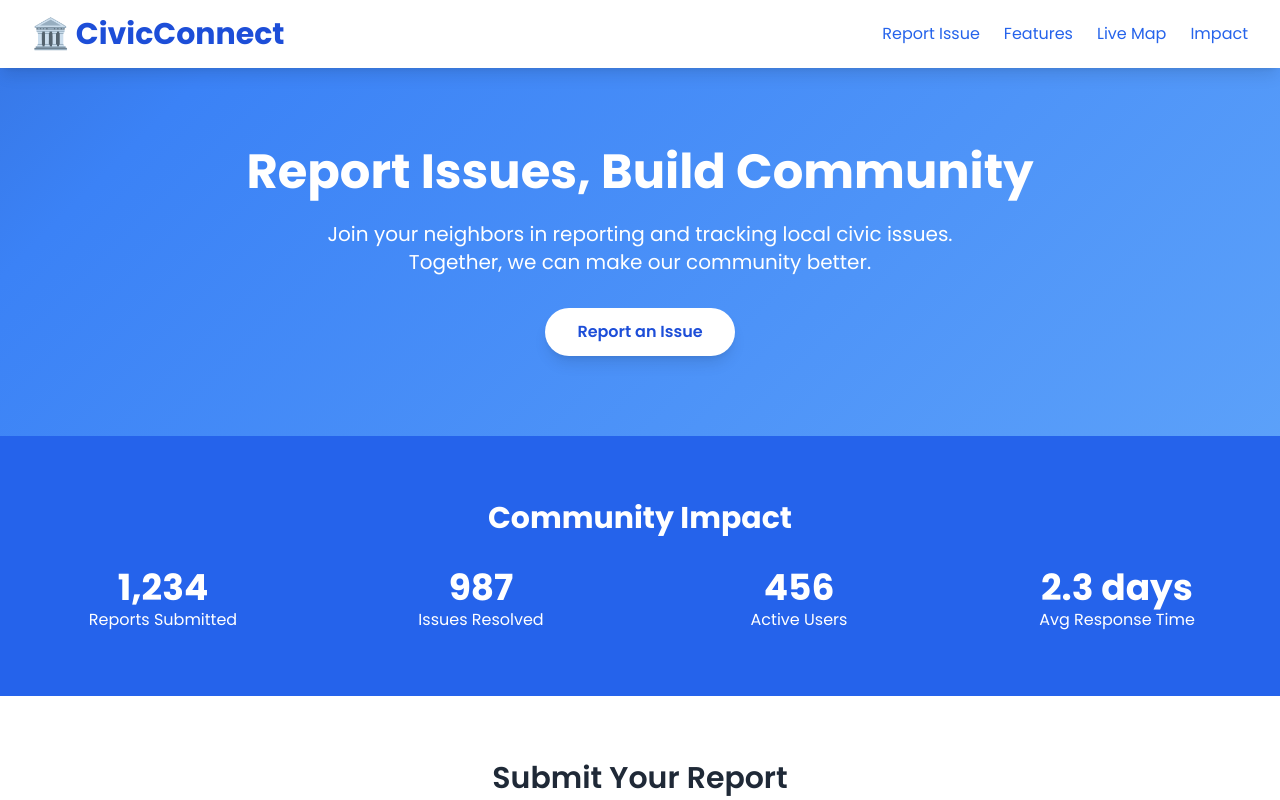
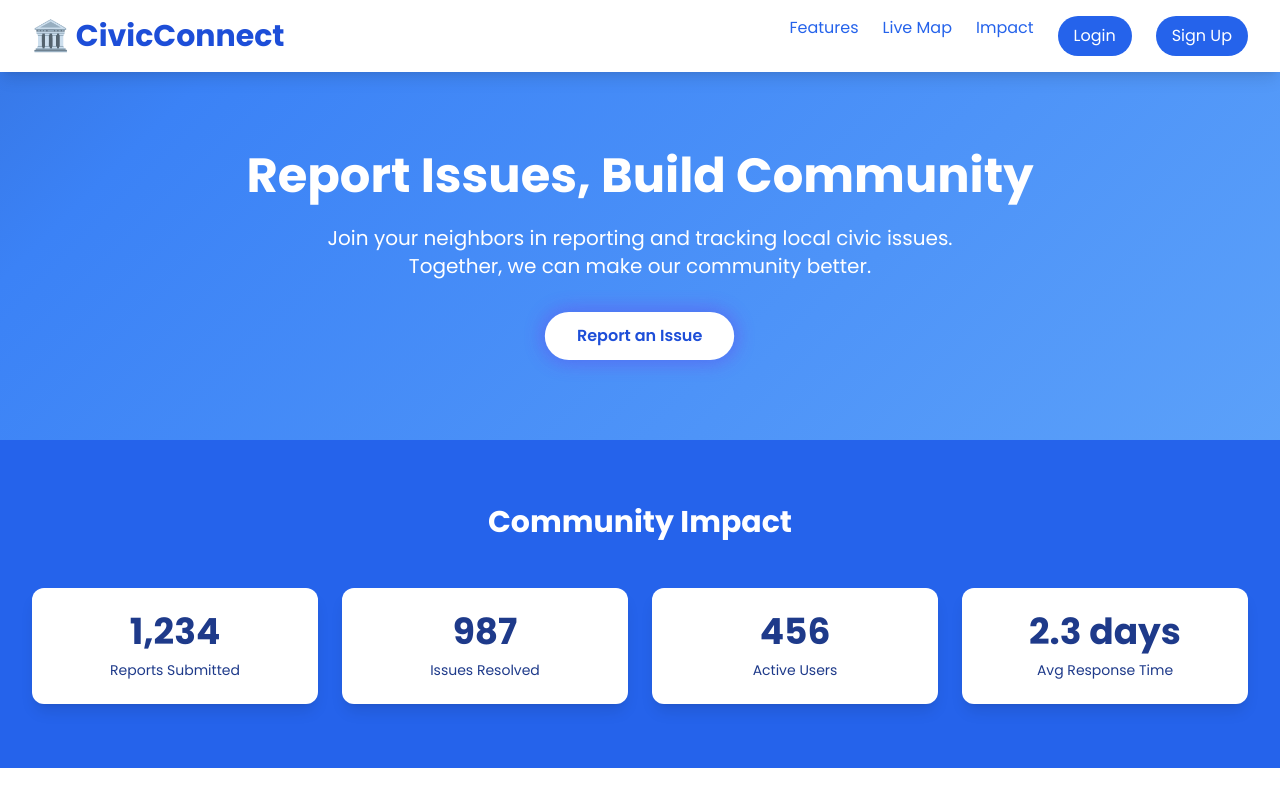
Before and after one commit to Tanmaya2171/CivicConnect, a plain HTML site: page index.html in a window 1280 px wide. Shown: the top 800 px of the page. Drawn offline with nearby package versions, Linux system fonts and the light colour scheme.

Commit message:
add some animation in hero and nav ba and add login and sign up features

```diff
--- a/index.html
+++ b/index.html
@@ -70,6 +70,57 @@
       font-size: 14px;
     }
   </style>
+  <style>
+  /* Animation for stat boxes */
+  @keyframes statsFadeIn {
+    0% {
+      opacity: 0;
+      transform: translateY(20px);
+    }
+    100% {
+      opacity: 1;
+      transform: translateY(0);
+    }
+  }
+  .animate-stats {
+    animation: statsFadeIn 0.6s ease-out forwards;
+  }
+  .animate-delay-100 { animation-delay: 0.3s; }
+  .animate-delay-200 { animation-delay: 0.4s; }
+  .animate-delay-300 { animation-delay: 0.5s; }
+  .animate-delay-400 { animation-delay: 0.6s; }
+  /* Enhance hover effect with bounce */
+  .transform.transition:hover {
+    transform: scale(1.05) translateY(-4px);
+    box-shadow: 0 8px 16px rgba(0, 0, 0, 0.2);
+    transition: transform 0.2s ease, box-shadow 0.2s ease;
+  }
+
+   /* Glow and Zoom animation for Report an Issue button */
+  @keyframes glowZoom {
+    0% {
+      transform: scale(1);
+      box-shadow: 0 0 10px 0 rgba(59, 130, 246, 0.7), 0 0 20px 0 rgba(147, 51, 234, 0.5);
+    }
+    50% {
+      transform: scale(1.15);
+      box-shadow: 0 0 20px 10px rgba(59, 130, 246, 0.4), 0 0 30px 15px rgba(147, 51, 234, 0.3);
+    }
+    100% {
+      transform: scale(1);
+      box-shadow: 0 0 10px 0 rgba(59, 130, 246, 0.7), 0 0 20px 0 rgba(147, 51, 234, 0.5);
+    }
+  }
+  .animate-glow-zoom {
+    animation: glowZoom 2s infinite ease-in-out;
+  }
+  /* Ensure hover effect works with animation */
+  .btn-primary:hover {
+    transform: scale(1.1) translateY(-2px);
+    box-shadow: 0 6px 16px rgba(0, 0, 0, 0.3), 0 0 15px rgba(59, 130, 246, 0.5);
+    transition: transform 0.2s ease, box-shadow 0.2s ease;
+  }
+</style>
 </head>
 <body class="bg-gray-50 text-gray-900">
 
@@ -78,10 +129,11 @@
     <div class="max-w-7xl mx-auto px-4 sm:px-6 lg:px-8 py-4 flex justify-between items-center">
       <h1 class="text-3xl font-bold text-blue-700 flex items-center">🏛️ CivicConnect</h1>
       <nav class="hidden md:flex space-x-6">
-        <a href="#report" class="text-blue-600 hover:text-blue-800 font-medium transition">Report Issue</a>
         <a href="#features" class="text-blue-600 hover:text-blue-800 font-medium transition">Features</a>
         <a href="#map" class="text-blue-600 hover:text-blue-800 font-medium transition">Live Map</a>
         <a href="#stats" class="text-blue-600 hover:text-blue-800 font-medium transition">Impact</a>
+        <a href="login.html" class="bg-blue-600 text-white py-2 px-4 rounded-full hover:bg-blue-700 transition btn-primary">Login</a>
+        <a href="register.html" class="bg-blue-600 text-white py-2 px-4 rounded-full hover:bg-blue-700 transition btn-primary">Sign Up</a>
         </nav>
       <button class="md:hidden text-blue-700">
         <svg xmlns="http://www.w3.org/2000/svg" class="h-6 w-6" fill="none" viewBox="0 0 24 24" stroke="currentColor">
@@ -91,24 +143,36 @@
     </div>
   </header>
 
-  <!-- Hero -->
+    <!-- Hero Section -->
   <section class="hero-bg text-white py-20">
-    <div class="max-w-7xl mx-auto px-4 text-center">
-      <h2 class="text-4xl md:text-5xl font-bold mb-6">Report Issues, Build Community</h2>
+  <div class="max-w-7xl mx-auto px-4 sm:px-6 lg:px-8 text-center">
+    <h2 class="text-4xl md:text-5xl font-bold mb-6 animate-fade-in">Report Issues, Build Community</h2>
     <p class="text-lg md:text-xl mb-8 max-w-2xl mx-auto">Join your neighbors in reporting and tracking local civic issues. Together, we can make our community better.</p>
-      <a href="#report" class="inline-block bg-white text-blue-700 font-semibold py-3 px-8 rounded-full btn-primary shadow-lg">Report an Issue</a>
+    <a href="#report" class="inline-block bg-white text-blue-700 font-semibold py-3 px-8 rounded-full btn-primary shadow-lg animate-glow-zoom">Report an Issue</a>
   </div>
 </section>
 
   <!-- Stats -->
   <section id="stats" class="bg-blue-600 text-white py-16 text-center">
-    <div class="max-w-7xl mx-auto px-4">
-      <h3 class="text-3xl font-bold mb-8">Community Impact</h3>
+  <div class="max-w-7xl mx-auto px-4 sm:px-6 lg:px-8">
+    <h3 class="text-3xl font-bold mb-12">Community Impact</h3>
     <div class="grid grid-cols-2 md:grid-cols-4 gap-6">
-        <div><div class="text-4xl font-bold">1,234</div><p>Reports Submitted</p></div>
-        <div><div class="text-4xl font-bold">987</div><p>Issues Resolved</p></div>
-        <div><div class="text-4xl font-bold">456</div><p>Active Users</p></div>
-        <div><div class="text-4xl font-bold">2.3 days</div><p>Avg Response Time</p></div>
+      <div class="bg-white text-blue-900 rounded-xl shadow-lg p-6 transform transition hover:scale-105 animate-stats animate-delay-100">
+        <div class="text-4xl font-bold mb-2">1,234</div>
+        <p class="text-sm font-medium">Reports Submitted</p>
+      </div>
+      <div class="bg-white text-blue-900 rounded-xl shadow-lg p-6 transform transition hover:scale-105 animate-stats animate-delay-200">
+        <div class="text-4xl font-bold mb-2">987</div>
+        <p class="text-sm font-medium">Issues Resolved</p>
+      </div>
+      <div class="bg-white text-blue-900 rounded-xl shadow-lg p-6 transform transition hover:scale-105 animate-stats animate-delay-300">
+        <div class="text-4xl font-bold mb-2">456</div>
+        <p class="text-sm font-medium">Active Users</p>
+      </div>
+      <div class="bg-white text-blue-900 rounded-xl shadow-lg p-6 transform transition hover:scale-105 animate-stats animate-delay-400">
+        <div class="text-4xl font-bold mb-2">2.3 days</div>
+        <p class="text-sm font-medium">Avg Response Time</p>
+      </div>
     </div>
   </div>
 </section>
```
Lines whose indentation alone changed are shown as unchanged.
